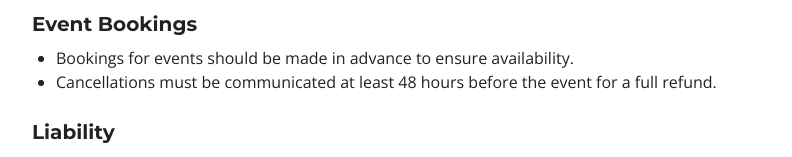
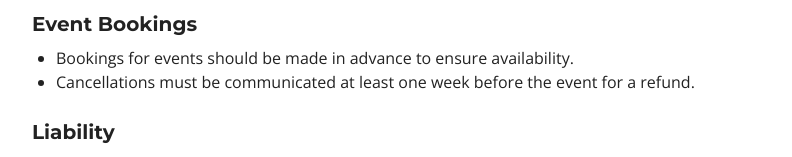
Before and after one commit to JOELATUHAURE/fruity-gulp-main2, a React (Vite) app: page /terms-of-service in a window 1280 px wide. Shown: the part 500-657 px from the top of the page, without its empty margins (240-1032 px from the left). Built offline with nearby package versions, Linux system fonts and the light colour scheme; a web font is replaced by a local one.

Commit message:
Update TermsOfService component with latest changes

```diff
--- a/src/TermsOfService.tsx
+++ b/src/TermsOfService.tsx
@@ -23,7 +23,7 @@ const TermsOfService: React.FC = () => {
       <h2 className="text-xl font-semibold mt-6 mb-2">Event Bookings</h2>
       <ul className="list-disc ml-6 mb-4">
         <li>Bookings for events should be made in advance to ensure availability.</li>
-        <li>Cancellations must be communicated at least 48 hours before the event for a full refund.</li>
+        <li>Cancellations must be communicated at least one week before the event for a refund.</li>
       </ul>
       <h2 className="text-xl font-semibold mt-6 mb-2">Liability</h2>
       <p className="mb-4">Fruity Gulp is not liable for delays or failures caused by circumstances beyond our control, such as weather or supplier issues.</p>
```
